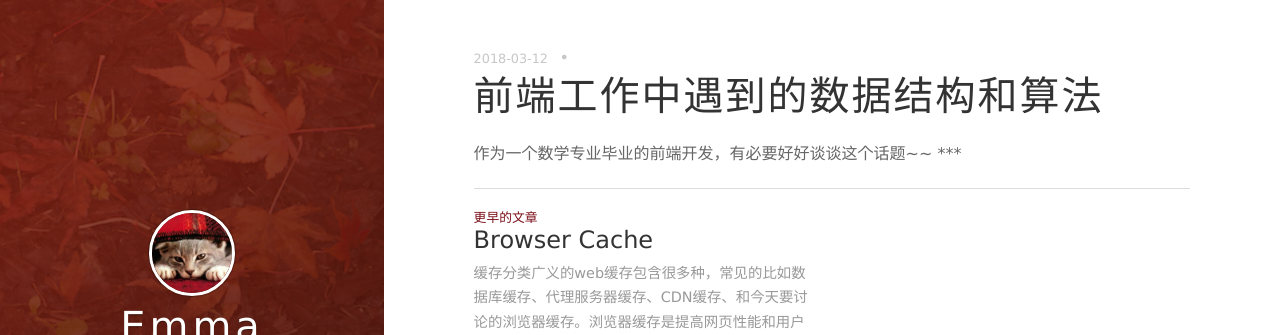
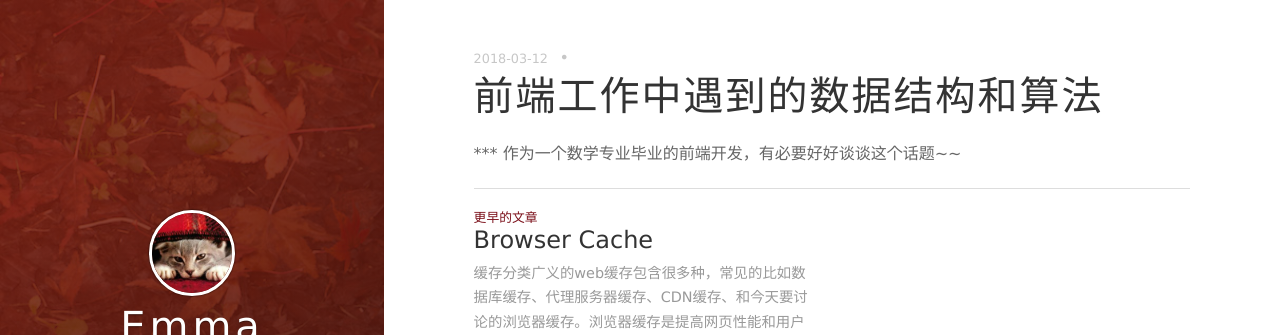
Before and after one commit to Emma0118/Emma0118.github.io, a Jekyll site: the page built from _posts/2018-03-12-Data-structure-and-algorithm.markdown, in a window 1280 px wide. Shown: the top 335 px of the page. Built offline with Jekyll 4.4.1, drawn with Linux system fonts in a browser that asks for light colours; nearby versions of some CDN libraries; comment, search, counter and statistics services are not loaded.

Commit message:
3月12号 算法相关

```diff
--- a/_posts/2018-03-12-Data-structure-and-algorithm.markdown
+++ b/_posts/2018-03-12-Data-structure-and-algorithm.markdown
@@ -4,5 +4,4 @@ title: 前端工作中遇到的数据结构和算法
 date: 2018-03-12 10:14:00
 ---
 
-作为一个数学专业毕业的前端开发，有必要好好谈谈这个话题~~
-***
+*** 作为一个数学专业毕业的前端开发，有必要好好谈谈这个话题~~
```
